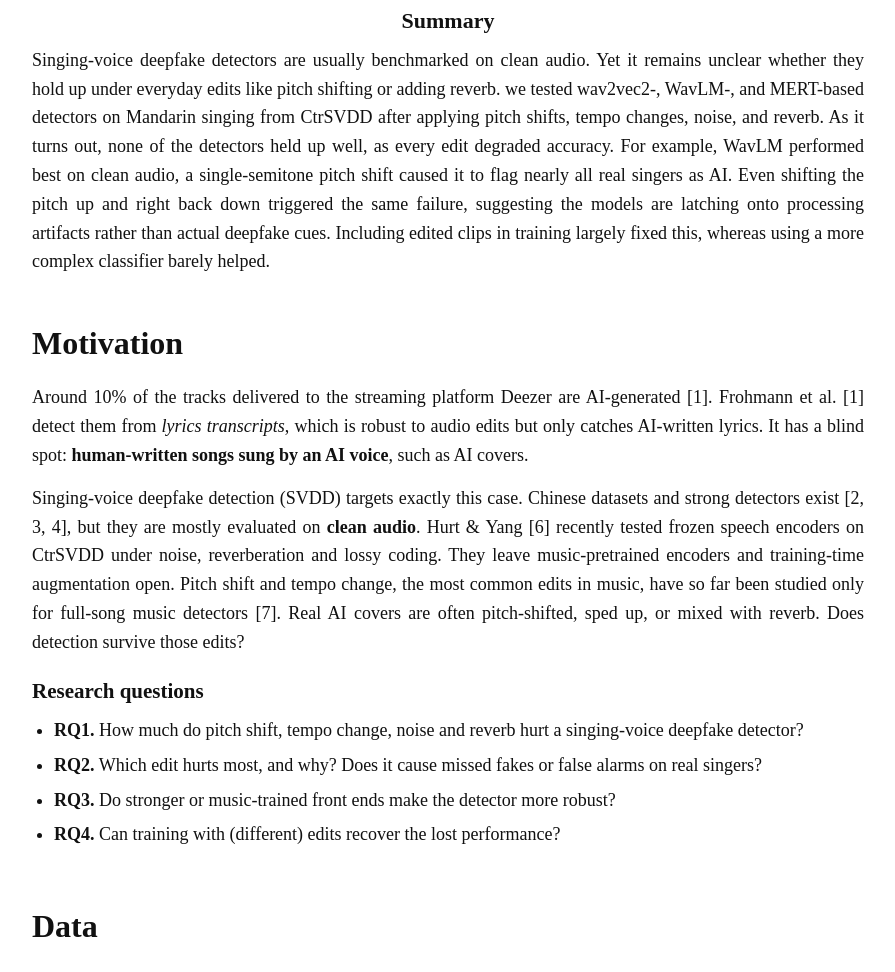
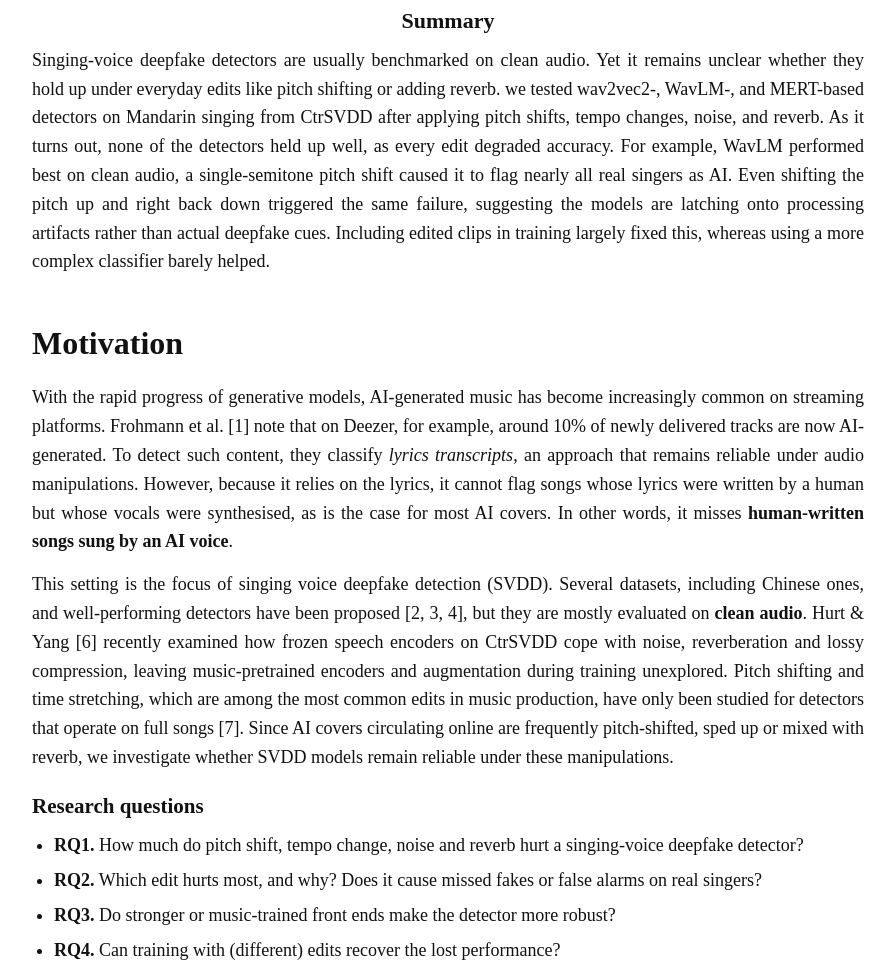
Before and after one commit to anqiiiwang/real-or-ai-voice, a plain HTML site: page docs/index.html in a window 1280 px wide. Shown: the part 386-1358 px from the top of the page, without its empty margins (192-1087 px from the left). Drawn offline with Linux system fonts and the light colour scheme.

Commit message:
Rewrite motivation

```diff
--- a/docs/index.html
+++ b/docs/index.html
@@ -139,16 +139,24 @@
 
 <section id="motivation">
   <h2>Motivation</h2>
-  <p>Around 10% of the tracks delivered to the streaming platform Deezer are AI-generated [1].
-  Frohmann et al. [1] detect them from <em>lyrics transcripts</em>, which is robust to audio edits but only
-  catches AI-written lyrics. It has a blind spot: <strong>human-written songs sung by an AI voice</strong>,
-  such as AI covers.</p>
-  <p>Singing-voice deepfake detection (SVDD) targets exactly this case. Chinese datasets and strong
-  detectors exist [2, 3, 4], but they are mostly evaluated on <strong>clean audio</strong>. Hurt &amp; Yang [6]
-  recently tested frozen speech encoders on CtrSVDD under noise, reverberation and lossy coding. They leave
-  music-pretrained encoders and training-time augmentation open. Pitch shift and tempo change, the most
-  common edits in music, have so far been studied only for full-song music detectors [7].
-  Real AI covers are often pitch-shifted, sped up, or mixed with reverb. Does detection survive those edits?</p>
+    <p>With the rapid progress of generative models, AI-generated music has become
+    increasingly common on streaming platforms. Frohmann et al. [1] note that on Deezer,
+    for example, around 10% of newly delivered tracks are now AI-generated. To detect such
+    content, they classify <em>lyrics transcripts</em>, an approach that remains reliable
+    under audio manipulations. However, because it relies on the lyrics, it cannot flag
+    songs whose lyrics were written by a human but whose vocals were synthesised, as is
+    the case for most AI covers. In other words, it misses
+    <strong>human-written songs sung by an AI voice</strong>.</p>
+    <p>This setting is the focus of singing voice deepfake detection (SVDD). Several
+    datasets, including Chinese ones, and well-performing detectors have been proposed
+    [2, 3, 4], but they are mostly evaluated on <strong>clean audio</strong>. Hurt &amp; Yang [6]
+    recently examined how frozen speech encoders on CtrSVDD cope with noise, reverberation
+    and lossy compression, leaving music-pretrained encoders and augmentation during
+    training unexplored. Pitch shifting and time stretching, which are among the most
+    common edits in music production, have only been studied for detectors that operate
+    on full songs [7]. Since AI covers circulating online are frequently pitch-shifted,
+    sped up or mixed with reverb, we investigate whether SVDD models remain reliable
+    under these manipulations.</p>
   <div class="card">
     <h3 style="margin-top:0">Research questions</h3>
     <ul class="clean">
```
